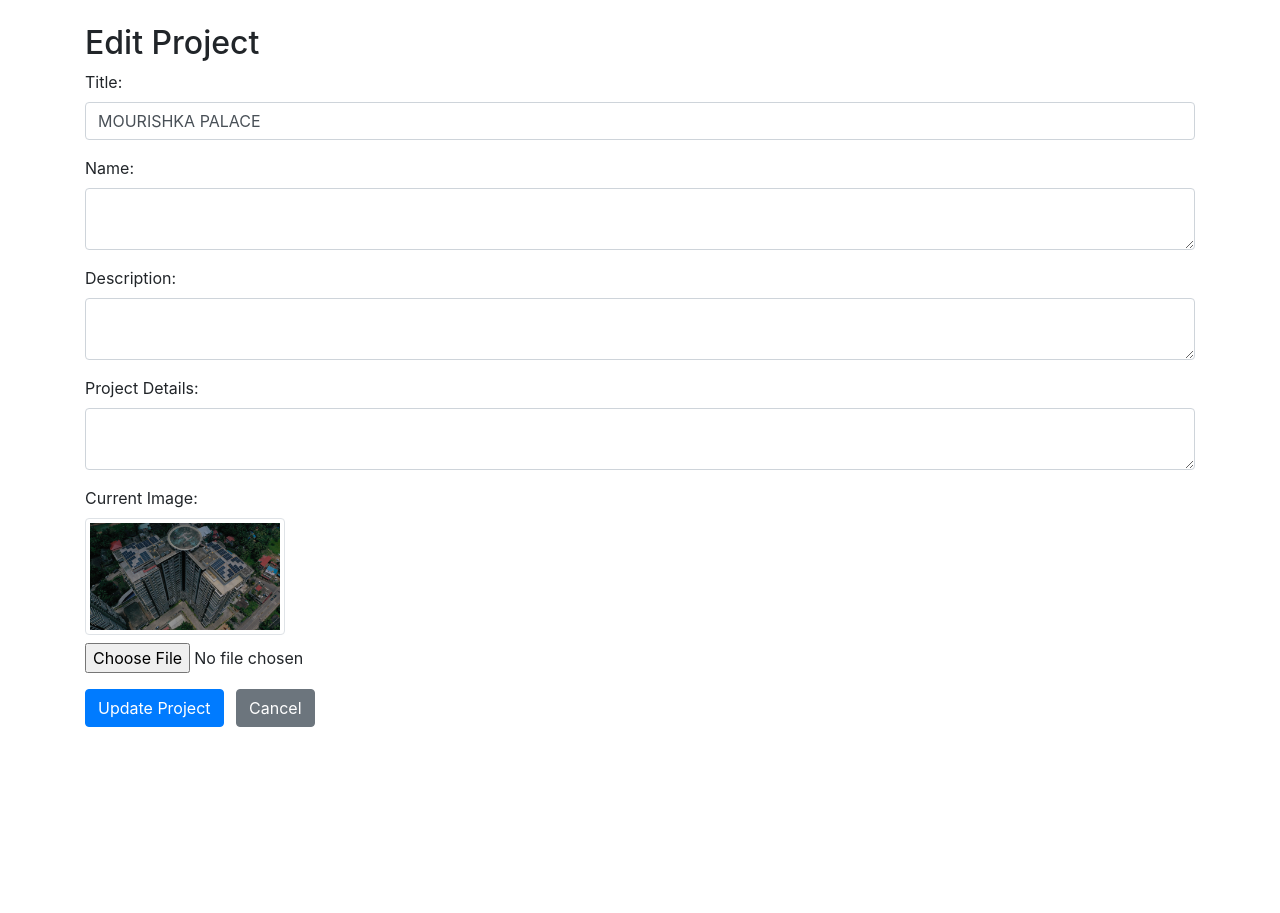
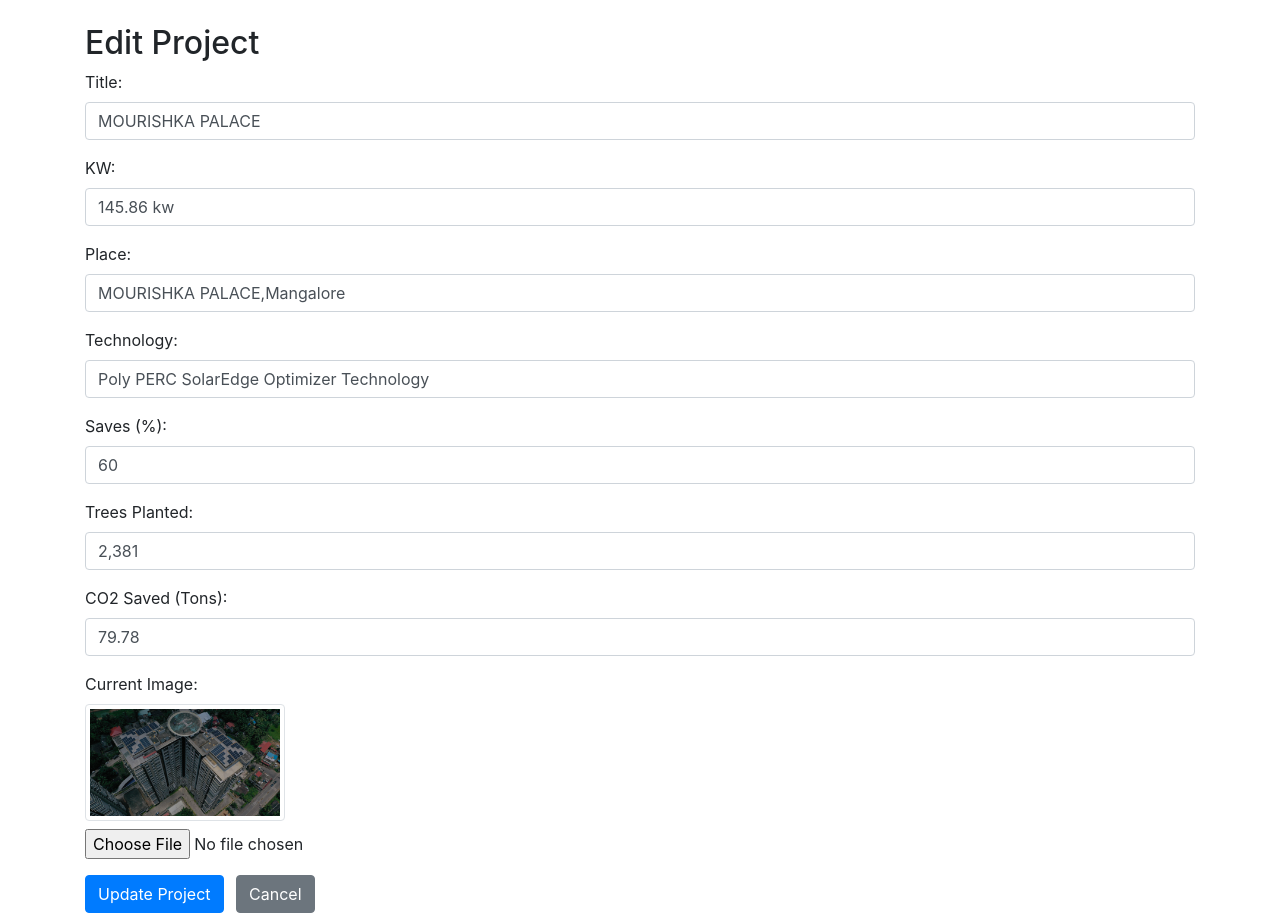
Before and after one commit to dhanwis/SunRay, a Django app: page /edit_large_project/1/ in a window 1280 px wide. Before the commit the page ends 727 px from the top, so only its background shows below. Run offline with Django 5.2, Linux system fonts and the light colour scheme; a user stored in the database is signed in; data comes from the database, SQL or seed files in the repository; both versions use the stored data as it was after the commit; some libraries are stand-ins or nearby versions.

Commit message:
change caruosel project diplay

```diff
--- a/sunray/views.py
+++ b/sunray/views.py
@@ -33,9 +33,15 @@ def edit_large_project(request, pk):
         # Handle form submission to edit LargeProject instance
         # Example:
         large_project.title = request.POST['title']
-        large_project.description = request.POST['description']
+        large_project.kw=request.POST['kw']
+        large_project.place= request.POST['place']  # optional field
+        large_project.technology= request.POST['technology']
+        large_project.saves = request.POST['saves']
+        large_project.trees=request.POST['trees']
+        large_project.tons=request.POST['tons']
         if 'image' in request.FILES:
             large_project.image = request.FILES['image']
+
         # Update other fields as needed
         large_project.save()
         return redirect('dashboard')  # Redirect to dashboard after edit
@@ -127,13 +133,15 @@ def upload_project(request):
 def upload_large_project(request):
     if request.method == 'POST':
         title = request.POST['title']
-        name = request.POST.get('name', '')  # optional field
-        description = request.POST['description']
-        project_details = request.POST.get('project_details', '')  # optional field
+        kw=request.POST['kw']
+        place= request.POST['place']  # optional field
+        technology= request.POST['technology']
+        saves = request.POST['saves']
         image = request.FILES['image']
-
+        trees=request.POST['trees']
+        tons=request.POST['tons']
         # Save the large project object to the database
-        large_project = LargeProject(title=title, name=name, description=description, project_details=project_details, image=image)
+        large_project = LargeProject(title=title, kw=kw, place=place, technology=technology, image=image,saves=saves,trees=trees,tons=tons)
         large_project.save()
 
         return redirect('index')  # Redirect to index page after successful upload
--- a/templates/edit_large_project.html
+++ b/templates/edit_large_project.html
@@ -11,21 +11,41 @@
         <h2>Edit Project</h2>
         <form method="post" enctype="multipart/form-data">
             {% csrf_token %}
+
             <div class="form-group">
                 <label for="title">Title:</label>
                 <input type="text" class="form-control" id="title" name="title" value="{{ large_project.title }}">
             </div>
+
+
             <div class="form-group">
-                <label for="project_details">Name:</label>
-                <textarea class="form-control" id="project_details" name="project_details">{{ large_project.name }}</textarea>
+                <label for="kw">KW:</label>
+                <input type="text" class="form-control" id="kw" name="kw" value="{{ large_project.kw }}">
             </div>
+
             <div class="form-group">
-                <label for="description">Description:</label>
-                <textarea class="form-control" id="description" name="description">{{ large_project.description}}</textarea>
+                <label for="place">Place:</label>
+                <input type="text" class="form-control" id="place" name="place" value="{{ large_project.place }}">
             </div>
+
             <div class="form-group">
-                <label for="project_details">Project Details:</label>
-                <textarea class="form-control" id="project_details" name="project_details">{{ large_project.project_details }}</textarea>
+                <label for="technology">Technology:</label>
+                <input type="text" class="form-control" id="technology" name="technology" value="{{ large_project.technology }}">
+            </div>
+
+            <div class="form-group">
+                <label for="saves">Saves (%):</label>
+                <input type="text" class="form-control" id="saves" name="saves" value="{{ large_project.saves }}">
+            </div>
+
+            <div class="form-group">
+                <label for="trees">Trees Planted:</label>
+                <input type="text" class="form-control" id="trees" name="trees" value="{{ large_project.trees }}">
+            </div>
+
+            <div class="form-group">
+                <label for="tons">CO2 Saved (Tons):</label>
+                <input type="text" class="form-control" id="tons" name="tons" value="{{ large_project.tons }}">
             </div>
 
             <div class="form-group">
@@ -33,10 +53,12 @@
                 <img src="{{ large_project.image.url }}" class="img-thumbnail" style="max-width: 200px;">
                 <input type="file" class="form-control-file mt-2" id="image" name="image">
             </div>
+
             <button type="submit" class="btn btn-primary">Update Project</button>
             <a href="{% url 'dashboard' %}" class="btn btn-secondary ml-2">Cancel</a>
         </form>
     </div>
+
     <!-- Bootstrap JS and dependencies (if needed) -->
     <script src="https://stackpath.bootstrapcdn.com/bootstrap/4.5.2/js/bootstrap.bundle.min.js"></script>
 </body>
--- a/templates/upload_large_project.html
+++ b/templates/upload_large_project.html
@@ -46,15 +46,15 @@
             </div>
             <div class="form-group">
                 <label for="volt">KW:</label>
-                <input type="number" class="form-control" id="kw" name="kw">
+                <input type="text" class="form-control" id="kw" name="kw">
             </div>
             <div class="form-group">
                 <label for="place">place:</label>
                 <textarea class="form-control" id="place" name="place"></textarea>
             </div>
             <div class="form-group">
-                <label for="Technology">Technology:</label>
-                <input type="text" class="form-control" id="Technology" name="Technology">
+                <label for="technology">Technology:</label>
+                <input type="text" class="form-control" id="technology" name="technology">
             </div>
             <div class="form-group">
                 <label for="saves">Saves:</label>
```
Also changed, not shown: templates/dashboard.html (+23 -9 lines), templates/index.html (+26 -57 lines), db.sqlite3, media/large_projects/Picture1.jpg (added), media/large_projects/Picture1_ctRHWqk.jpg (added), media/large_projects/Picture2.jpg (added), media/large_projects/Picture3.jpg (added), media/large_projects/WhatsApp_Image_2020-12-08_at_1.58.15_PM_2.jpeg (added), static/images/background/services_bg.jpg (added), static/images/projectlogo/solarpanel (2).png (added), static/images/projectlogo/solarpanel.png (deleted).
